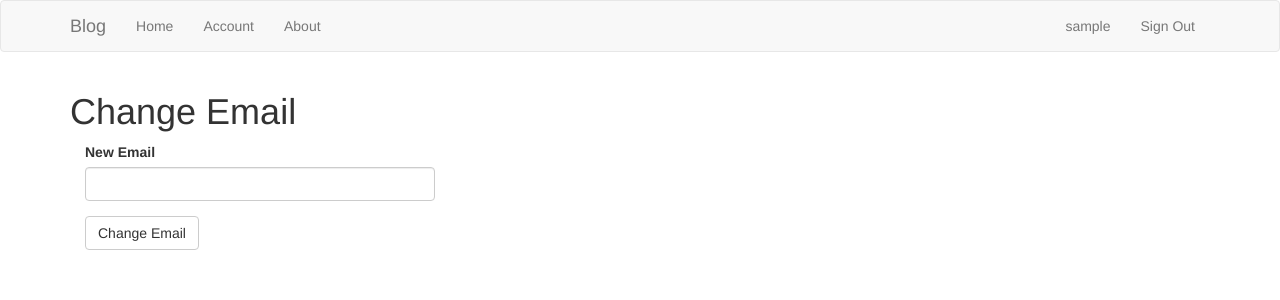
After one commit to weqopy/blog_instance, a Flask app: page /auth/change_email in a window 1280 px wide. The commit adds this page. Shown: the top 300 px of the page. Run offline with Flask 2, Linux system fonts and the light colour scheme; the visitor is signed in with stand-in values (Sample User, id 1); data comes from the database, SQL or seed files in the repository; some libraries are stand-ins or nearby versions.

Commit message:
add change_email

```diff
--- a/app/auth/forms.py
+++ b/app/auth/forms.py
@@ -7,11 +7,11 @@ from ..models import User
 class RegistForm(FlaskForm):
     email = StringField('Email', validators=[
                         DataRequired(), Length(1, 64), Email()])
-    username = StringField("What's your name?", validators=[DataRequired(), Length(1, 64), Regexp(
+    username = StringField("What's your name?", validators=[DataRequired(), Length(6, 12), Regexp(
         '^[A-Za-z][A-Za-z0-9_.]*$', 0, 'Usernames must have only letters, numbers, dots or underscores')])
     password = PasswordField(
         "Password",
-        validators=[DataRequired(),
+        validators=[DataRequired(), Length(6, 16),
                     EqualTo('confirm_pw', message='Passwords must match.')]
     )
     confirm_pw = PasswordField('Confirm password',
@@ -63,3 +63,9 @@ class PasswordResetForm(FlaskForm):
     def validate_email(self, field):
         if User.query.filter_by(email=field.data).first() is None:
             raise ValidationError('Unknown email address.')
+
+
+class ChangeEmailRequestForm(FlaskForm):
+    new_email = StringField('New Email', validators=[
+                            DataRequired(), Length(1, 64), Email()])
+    submit = SubmitField('Change Email')
--- a/app/auth/views.py
+++ b/app/auth/views.py
@@ -3,7 +3,7 @@ from flask_login import login_user, logout_user, login_required, current_user
 from datetime import datetime
 
 from . import auth
-from .forms import RegistForm, LoginForm, Change_Password_Form, PasswordResetRequestForm, PasswordResetForm
+from .forms import RegistForm, LoginForm, Change_Password_Form, PasswordResetRequestForm, PasswordResetForm, ChangeEmailRequestForm
 from .. import db
 from ..models import User
 from ..email import send_email
@@ -50,7 +50,6 @@ def account():
     return render_template('auth/account.html', current_time=datetime.utcnow())
 
 
-# TODO: 修改邮箱
 @auth.route('/change_password', methods=['GET', 'POST'])
 @login_required
 def change_password():
@@ -137,3 +136,27 @@ def resend_confirmation():
                user=current_user, token=token)
     flash('新的确认邮件已发送')
     return redirect(url_for('main.index'))
+
+
+@auth.route('/change_email', methods=['GET', 'POST'])
+@login_required
+def change_email_request():
+    form = ChangeEmailRequestForm()
+    if form.validate_on_submit():
+        new_email = form.new_email.data
+        token = current_user.generate_change_email_token(new_email)
+        send_email(new_email, 'Change Email', 'auth/email/change_email',
+                   user=current_user, token=token, next=request.args.get('next'))
+        flash('确认邮件已发送至新邮箱')
+        return redirect(url_for('auth.account'))
+    return render_template('auth/change_email.html', form=form)
+
+
+@auth.route('/change_email/<token>')
+@login_required
+def change_email(token):
+    if current_user.change_email(token):
+        flash('邮箱已更改')
+    else:
+        flash('确认链接无效或已过期')
+    return redirect(url_for('main.index'))
--- a/app/models.py
+++ b/app/models.py
@@ -68,6 +68,27 @@ class User(UserMixin, db.Model):
         db.session.add(self)
         return True
 
+    def generate_change_email_token(self, new_email, expiration=3600):
+        s = Serializer(current_app.config['SECRET_KEY'], expiration)
+        return s.dumps({'change_email': self.id, 'new_email': new_email})
+
+    def change_email(self, token):
+        s = Serializer(current_app.config['SECRET_KEY'])
+        try:
+            data = s.loads(token)
+        except:
+            return False
+        if data.get('change_email') != self.id:
+            return False
+        new_email = data.get('new_email')
+        if new_email is None:
+            return False
+        if self.query.filter_by(email=new_email).first() is not None:
+            return False
+        self.email = new_email
+        db.session.add(self)
+        return True
+
     def __repr__(self):
         return '<User {}>'.format(self.username)
 
--- a/app/templates/auth/account.html
+++ b/app/templates/auth/account.html
@@ -6,7 +6,7 @@
 <div class="page_header">
     <h1>Account</h1>
     <p>Username: {{ current_user.username }}</p>
-    <p>Email: {{ current_user.email }}</p>
+    <p>Email: {{ current_user.email }}    <a href="{{ url_for('auth.change_email_request') }}">Change email</a></p>
 </div>
 
 <div>
--- /dev/null
+++ b/app/templates/auth/change_email.html
@@ -0,0 +1,13 @@
+{% extends "base.html" %}
+{% import "bootstrap/wtf.html" as wtf %}
+
+{% block title %}Blog-Change-Email{% endblock %}
+
+{% block page_content %}
+<div class="page_header">
+    <h1>Change Email</h1>
+</div>
+<div class="col-md-4">
+    {{ wtf.quick_form(form) }}
+</div>
+{% endblock %}
--- a/app/templates/auth/email/confirm.html
+++ b/app/templates/auth/email/confirm.html
@@ -2,7 +2,7 @@
 <p>欢迎加入 Blog-Instance。</p>
 <p>请点击以下链接确认账户：<a href="{{ url_for('auth.confirm', token=token, _external=True) }}">点击这里</a></p>
 
-<p>确认链接：</p>
+<p>或者复制以下链接到浏览器地址栏打开：</p>
 <p>{{ url_for('auth.confirm', token=token, _external=True) }}</p>
 
 <p>Blog Team</p>
--- a/app/templates/auth/email/reset_password.html
+++ b/app/templates/auth/email/reset_password.html
@@ -1,7 +1,7 @@
 <p>{{ user.username}} 你好，</p>
 <p>请点击以下链接重置密码：<a href="{{ url_for('auth.password_reset', token=token, _external=True) }}">点击这里</a></p>
 
-<p>或者也可以复制以下链接到地址栏打开：</p>
+<p>或者复制以下链接到浏览器地址栏打开：</p>
 <p>{{ url_for('auth.password_reset', token=token, _external=True) }}</p>
 
 <p>Blog Team</p>
```
Also changed, not shown: app/templates/auth/email/change_email.html (added, +9 -0 lines), app/templates/auth/email/change_email.txt (added, +9 -0 lines).
